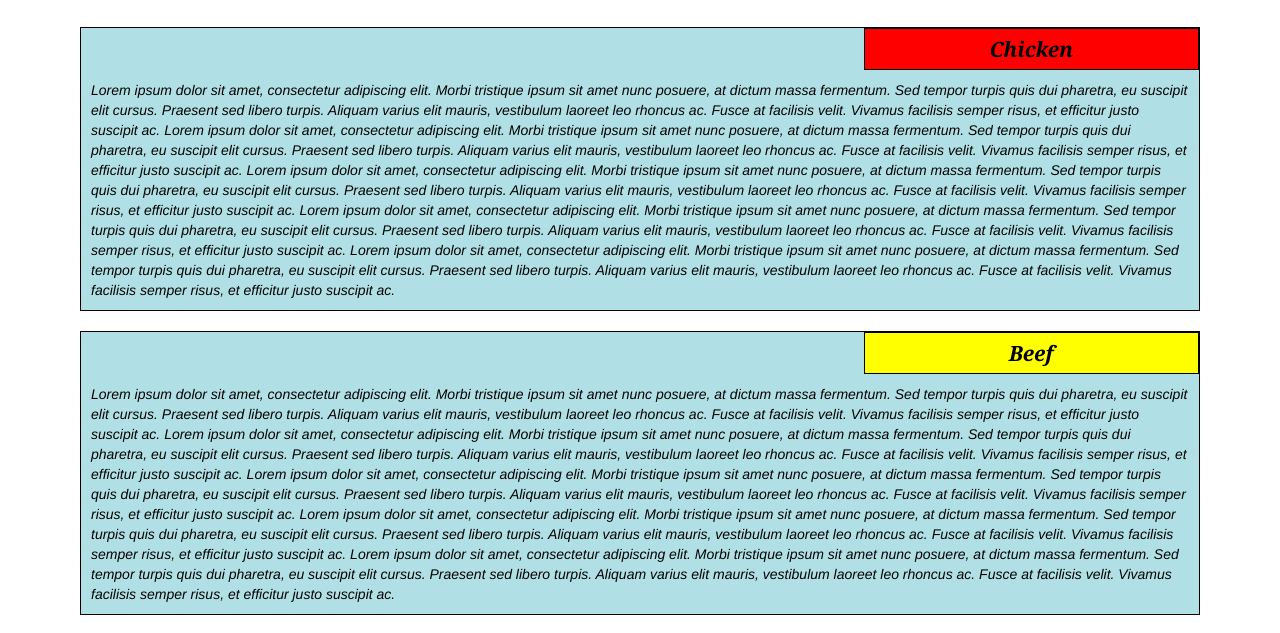
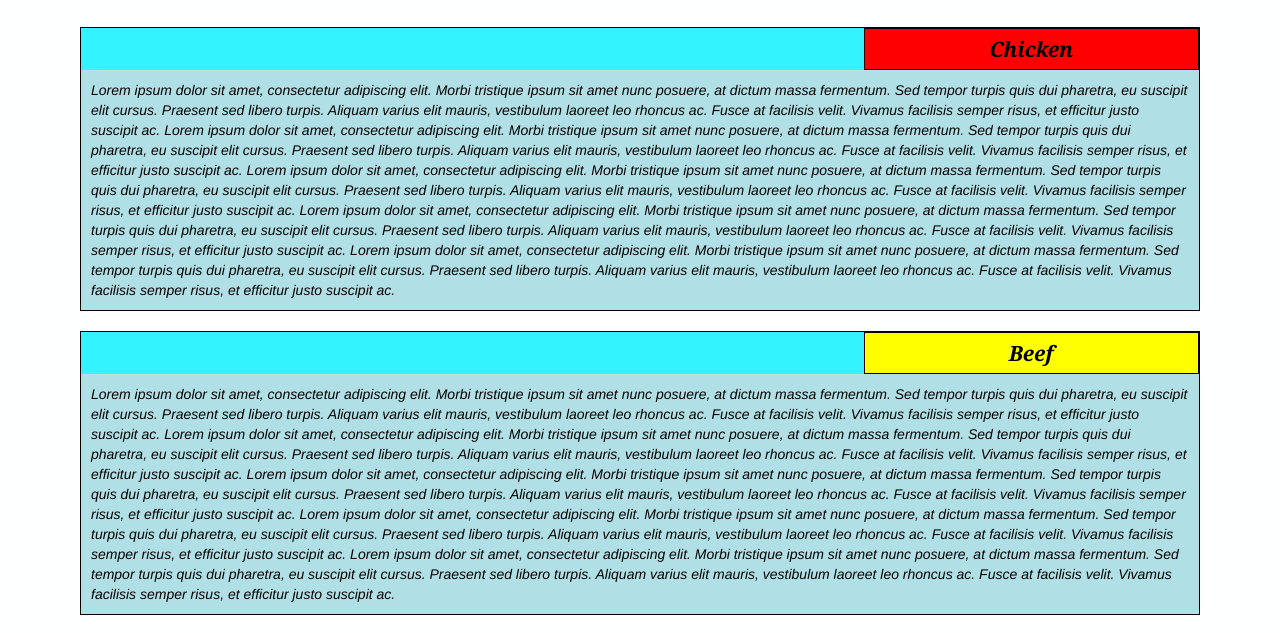
Before and after one commit to Anusha-Subramanyam/Assignment-3, a plain HTML site: page site/index.html in a window 1280 px wide. Shown: the part 153-786 px from the top of the page. Drawn offline with Linux system fonts and the light colour scheme.

Commit message:
Update style.css

```diff
--- a/site/css/style.css
+++ b/site/css/style.css
@@ -9,7 +9,7 @@ h1 {
 }
 
 body {
-	background-color: #fff;
+	background-color: #FEFFFF;
 	font-style: italic;
 }
 
@@ -32,10 +32,11 @@ p {
 
 section {
 	border:	1px solid black;
-	background-color: powderblue;
+	background-color: #33F3FF;
 	width: 100%;
 	height: auto;
 	font-family: Helvetica;
+	font-style: italic;
 	color: black;
 	position: relative;
 	overflow: auto;
```
